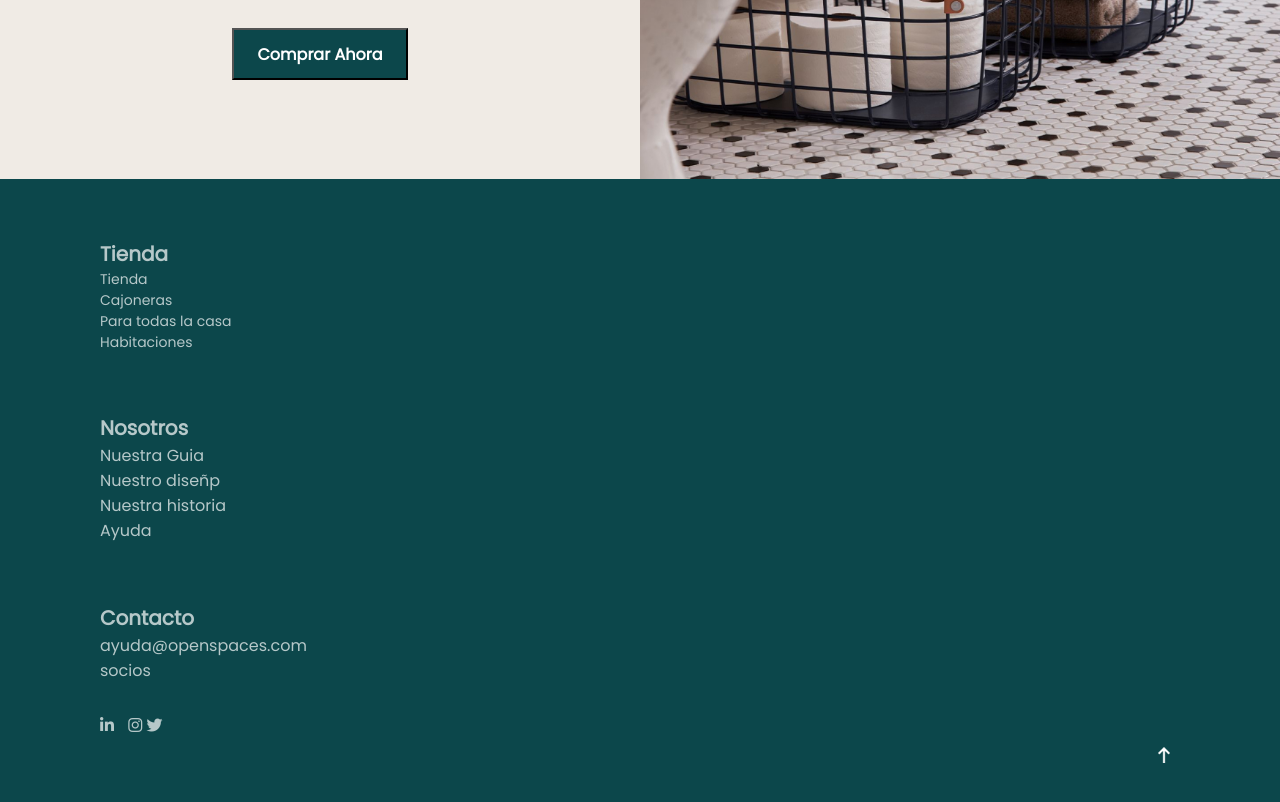
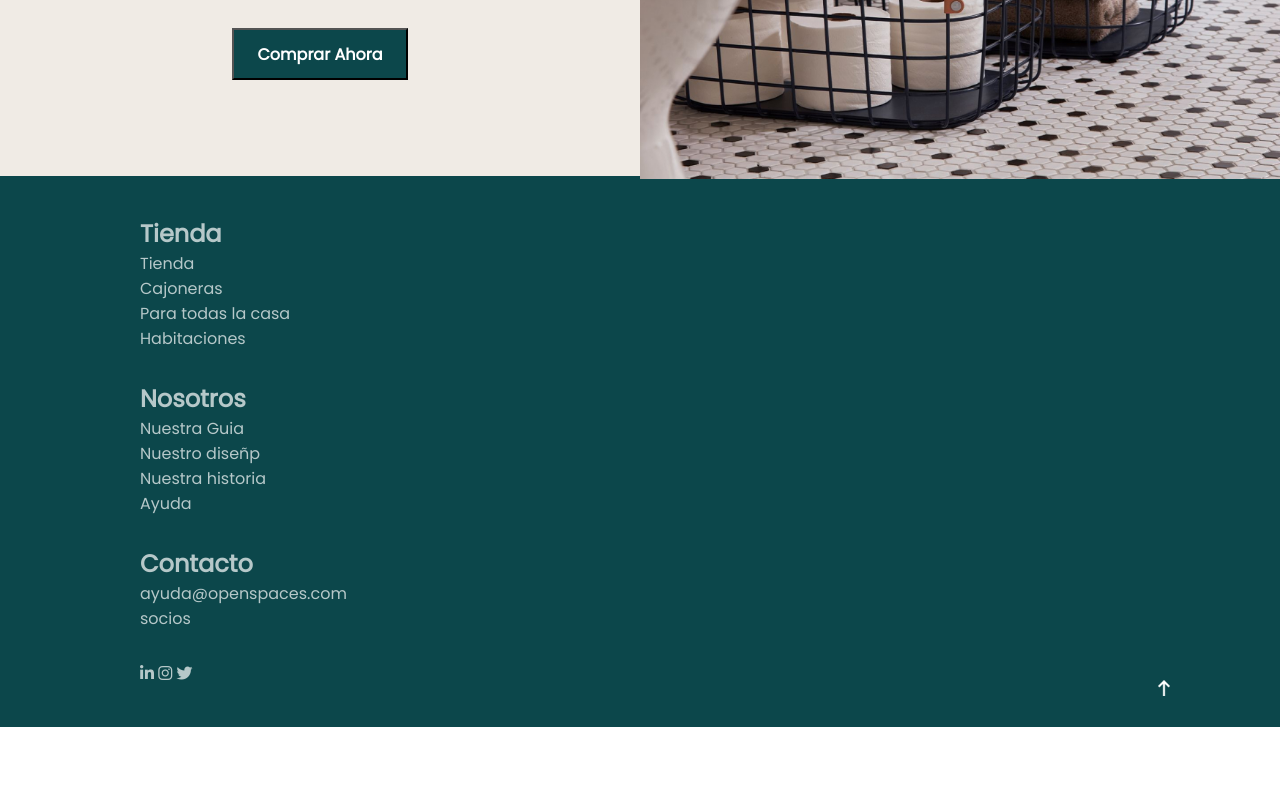
Before and after one commit to Adalab/modulo-1-evaluacion-final-pgomezariza, a plain HTML site: page index.html in a window 1280 px wide. Shown: the part 2114-2916 px from the top of the page. After the commit the page ends 2841 px from the top, so only its background shows below. Drawn offline with Linux system fonts and the light colour scheme.

Commit message:
add changes footer

```diff
--- a/styles/main.css
+++ b/styles/main.css
@@ -410,17 +410,43 @@
 
 .footer {
   background-color: var(--darkblue-color);
+  font-family: var(--font-family);
+}
+
+.footer__list {
+  margin: -10px;
+  padding-top: 40px;
+  padding-right: 60px;
+  padding-bottom: 0;
+  padding-left: 150px;
+}
+
+.foorter__list--title {
+  color: var(--lightblue-color);
+}
+.footer__link {
+  color: var(--lightblue-color);
+}
+.footer__arrow {
+  width: 24px;
+  height: 24px;
+  margin-left: 90vw;
+  margin-bottom: 20px;
+}
+
+/*.footer {
+  background-color: var(--darkblue-color);
   color: var(--lightblue-color);
   font-family: var(--font-family);
   display: grid;
-  margin-top: -7px;
+  margin-top: -36px;
 }
 
 .footer__list {
   margin-top: 30px;
   margin-right: 30px;
   margin-bottom: 0px;
-  margin-left: 100px;
+  margin-right: 100px;
 }
 
 .foorter__list--title {
@@ -446,10 +472,6 @@ fa-twitter {
   width: 24px;
   height: 24px;
   margin-bottom: 50px;
-  margin-left: 90vw;
+  margin-left: 85vw;
 }
-
-@media (min-width: 768px) {
-  .footer {
-  }
-}
+*/ ;
```
